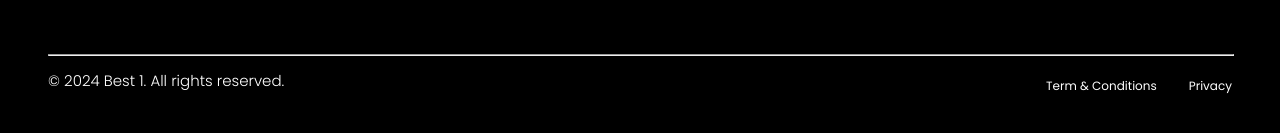
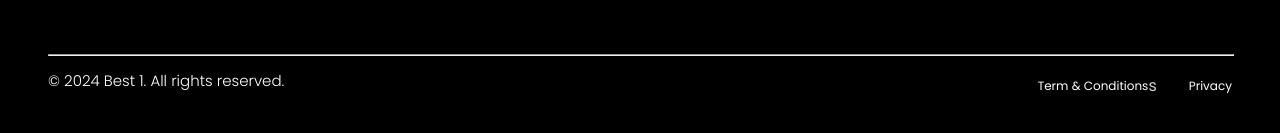
Before and after one commit to Aryan39232/client_03, a React (Create React App) app: page / in a window 1280 px wide. Shown: the part 4634-4767 px from the top of the page. Built offline with nearby package versions, Linux system fonts and the light colour scheme.

Commit message:
Final Changes

```diff
--- a/src/Components/Footer/Footer.jsx
+++ b/src/Components/Footer/Footer.jsx
@@ -123,16 +123,12 @@ const Footer = () => {
           <p>© {new Date().getFullYear()} Best 1. All rights reserved.</p>
         </div>
         <div className={styles.sb_footer_below_links}>
-          <a href="">
-            <div>
-              <p>Term & Conditions</p>
-            </div>
-          </a>
-          <a href="">
-            <div>
-              <p>Privacy</p>
-            </div>
-          </a>
+          <div>
+            <p>Term & Conditions</p>
+          </div>s
+          <div>
+            <p>Privacy</p>
+          </div>
         </div>
       </div>
     </div>
```
